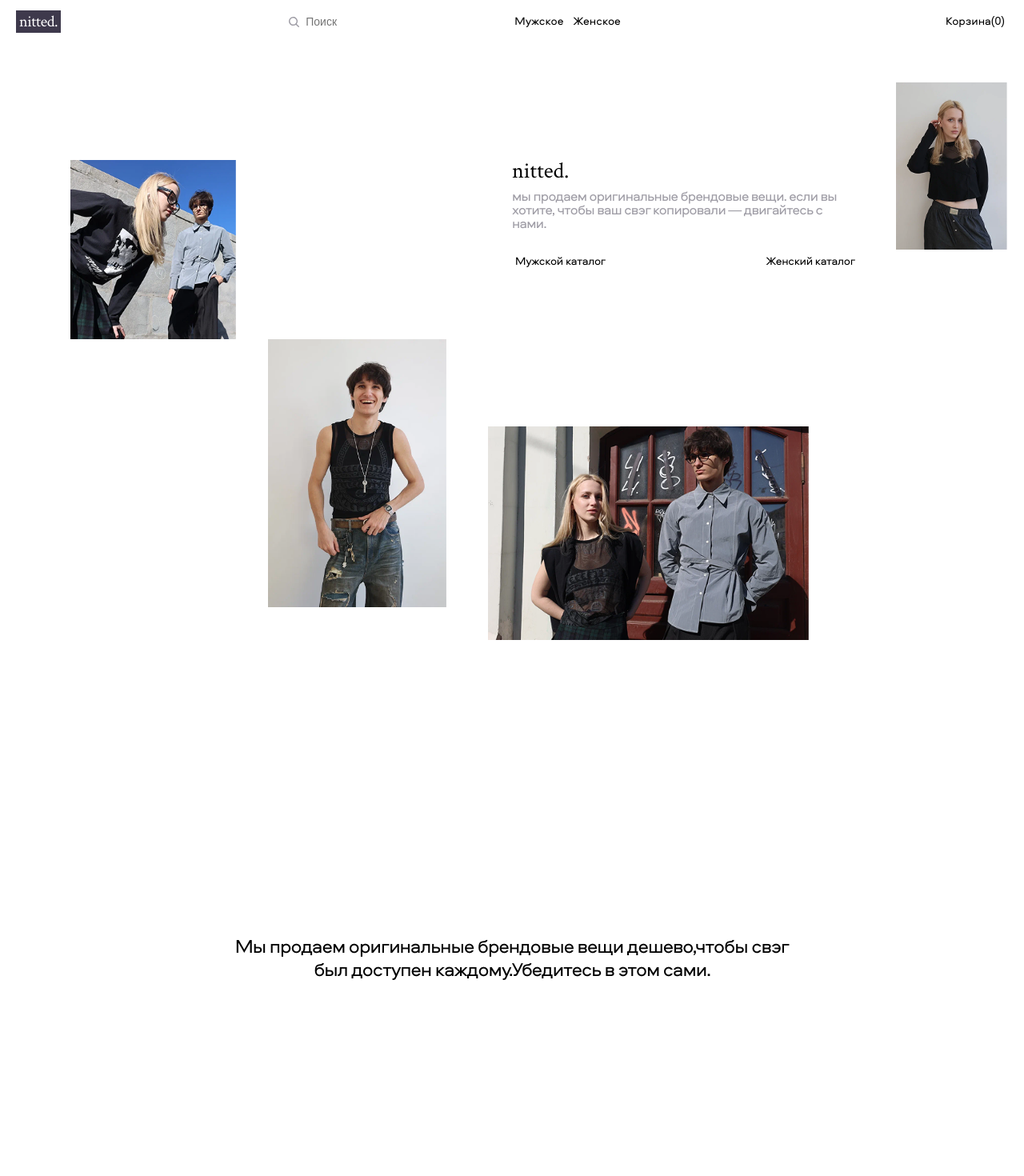
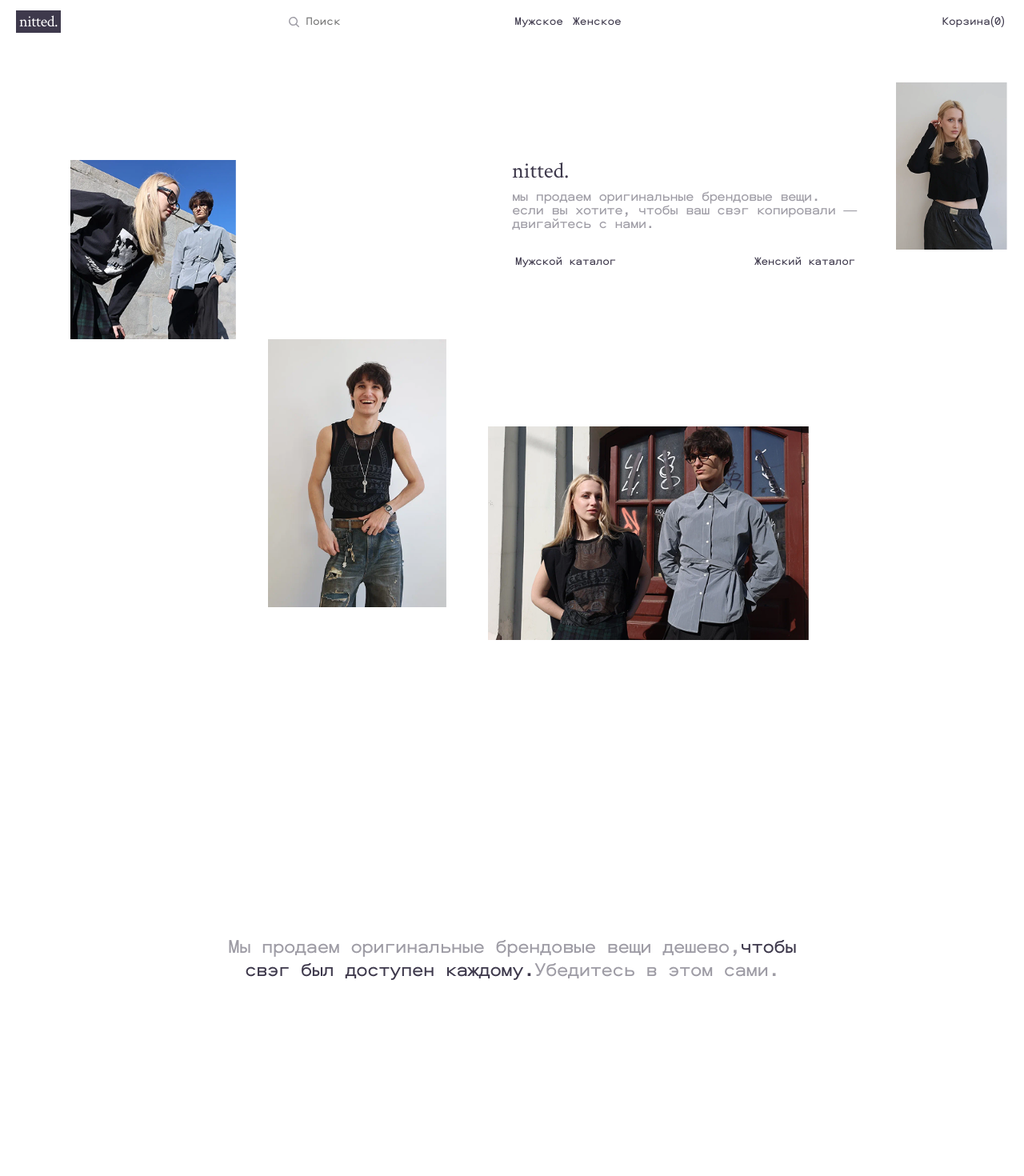
Before and after one commit to samerspc/nitted.shop, a React (Vite) app in the folder frontend/: page / in a window 1280 px wide. Shown: the top 1470 px of the page at 80% size. Built offline with nearby package versions, Linux system fonts and the light colour scheme; no server answers.

Commit message:
feat: update frontend dependencies

```diff
--- a/frontend/package.json
+++ b/frontend/package.json
@@ -18,6 +18,7 @@
   },
   "devDependencies": {
     "@eslint/js": "^9.21.0",
+    "@types/node": "^24.0.8",
     "@types/react": "^19.0.10",
     "@types/react-dom": "^19.0.4",
     "@vitejs/plugin-react-swc": "^3.8.0",
--- a/frontend/src/app/index.css
+++ b/frontend/src/app/index.css
@@ -18,9 +18,9 @@ html, body {
 }
 
 :root {
-  font-family: 'Aeroport', sans-serif;
+  font-family: 'Aeroport Mono';
 
-  color: black;
+  color: rgba(62, 57, 76, 1);
   background-color: #fff;
 
   text-rendering: optimizeLegibility;
@@ -110,3 +110,11 @@ html, body {
   font-weight: 700;
   font-style: italic;
 }
+
+.main-color {
+  color: var(--сolor-main);
+}
+
+.second-color {
+  color: var(--color-second);
+}
--- a/frontend/src/assets/fonts.css
+++ b/frontend/src/assets/fonts.css
@@ -66,3 +66,11 @@
     font-weight: 400;
     src: local('Aeroport Mono'), url('./fonts/Aeroport-monospaced-trial.woff') format('woff');
 }
+
+.aeroport-mono {
+    font-family: 'Aeroport Mono';
+}
+
+.aeroport {
+    font-family: 'Aeroport', sans-serif;
+}
--- a/frontend/tsconfig.node.json
+++ b/frontend/tsconfig.node.json
@@ -5,6 +5,7 @@
     "lib": ["ES2023"],
     "module": "ESNext",
     "skipLibCheck": true,
+    "types": ["node"],
 
     /* Bundler mode */
     "moduleResolution": "bundler",
--- a/frontend/vite.config.ts
+++ b/frontend/vite.config.ts
@@ -1,7 +1,18 @@
 import { defineConfig } from 'vite'
 import react from '@vitejs/plugin-react-swc'
+import { fileURLToPath } from 'url';
+import { dirname, resolve } from 'path';
+
+const __filename = fileURLToPath(import.meta.url);
+const __dirname = dirname(__filename);
 
 // https://vite.dev/config/
 export default defineConfig({
   plugins: [react()],
+  resolve: {
+    alias: {
+      '@shared': resolve(__dirname, 'src/shared'),
+
+    }
+  }
 })
```
Also changed, not shown: 1 other file (tests, documents, lock files or other folders).
